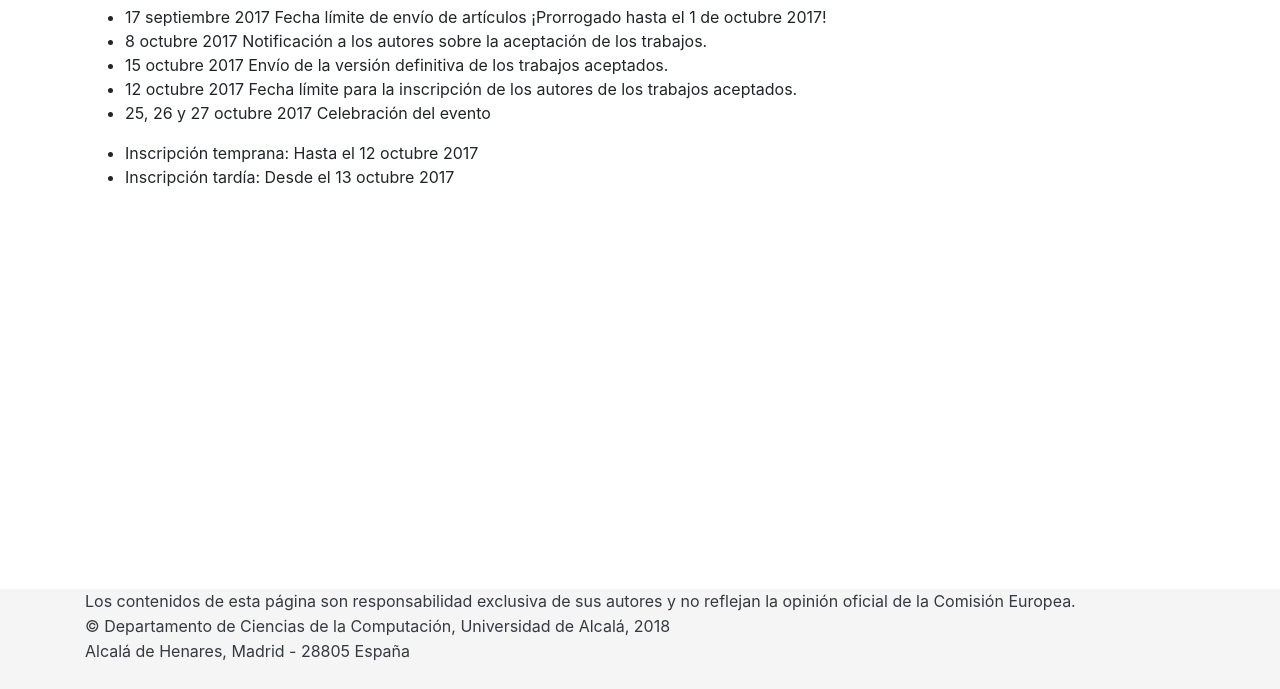
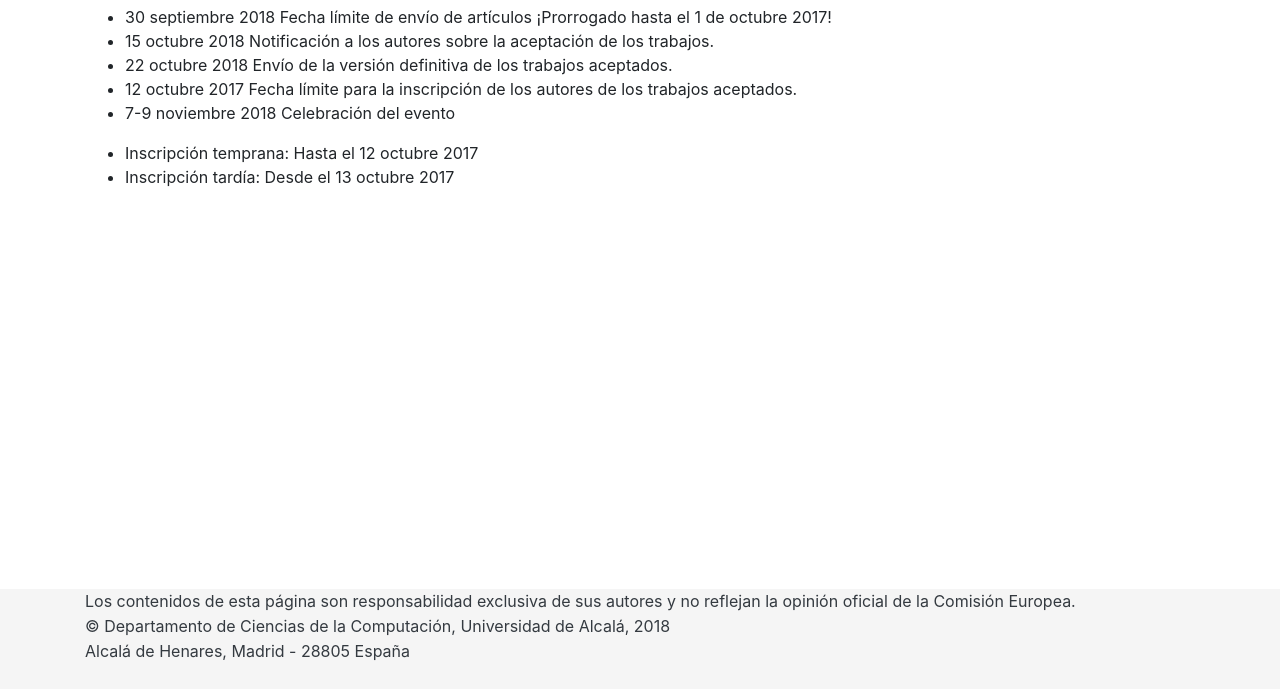
Before and after one commit to luisbengochea/ATICA2018, a plain HTML site: page atica2018/WebContent/deadlines.html in a window 1280 px wide. Shown: the part 111-800 px from the top of the page. Drawn offline with nearby package versions, Linux system fonts and the light colour scheme.

Commit message:
Correcciones
Algunos datos de fechas y lugar han sido corregidos con la info del CFP.

```diff
--- a/atica2018/WebContent/deadlines.html
+++ b/atica2018/WebContent/deadlines.html
@@ -73,11 +73,11 @@
 
 			<div>
 				<h1>Fechas importantes</h1>
-				<ul><li>17 septiembre 2017 Fecha límite de envío de artículos ¡Prorrogado hasta el 1 de octubre 2017!</li>
-				<li>8 octubre 2017 Notificación a los autores sobre la aceptación de los trabajos.</li>
-				<li>15 octubre 2017 Envío de la versión definitiva de los trabajos aceptados.</li>
+				<ul><li>30 septiembre 2018 Fecha límite de envío de artículos ¡Prorrogado hasta el 1 de octubre 2017!</li>
+				<li>15 octubre 2018 Notificación a los autores sobre la aceptación de los trabajos.</li>
+				<li>22 octubre 2018 Envío de la versión definitiva de los trabajos aceptados.</li>
 				<li>12 octubre 2017 Fecha límite para la inscripción de los autores de los trabajos aceptados.</li>
-				<li>25, 26 y 27 octubre 2017 Celebración del evento</li>
+				<li>7-9 noviembre 2018 Celebración del evento</li>
 				</ul>
 
 				<ul><li>Inscripción temprana: Hasta el 12 octubre 2017</li>
```
Also changed, not shown: atica2018/WebContent/index.html (+4 -4 lines).
